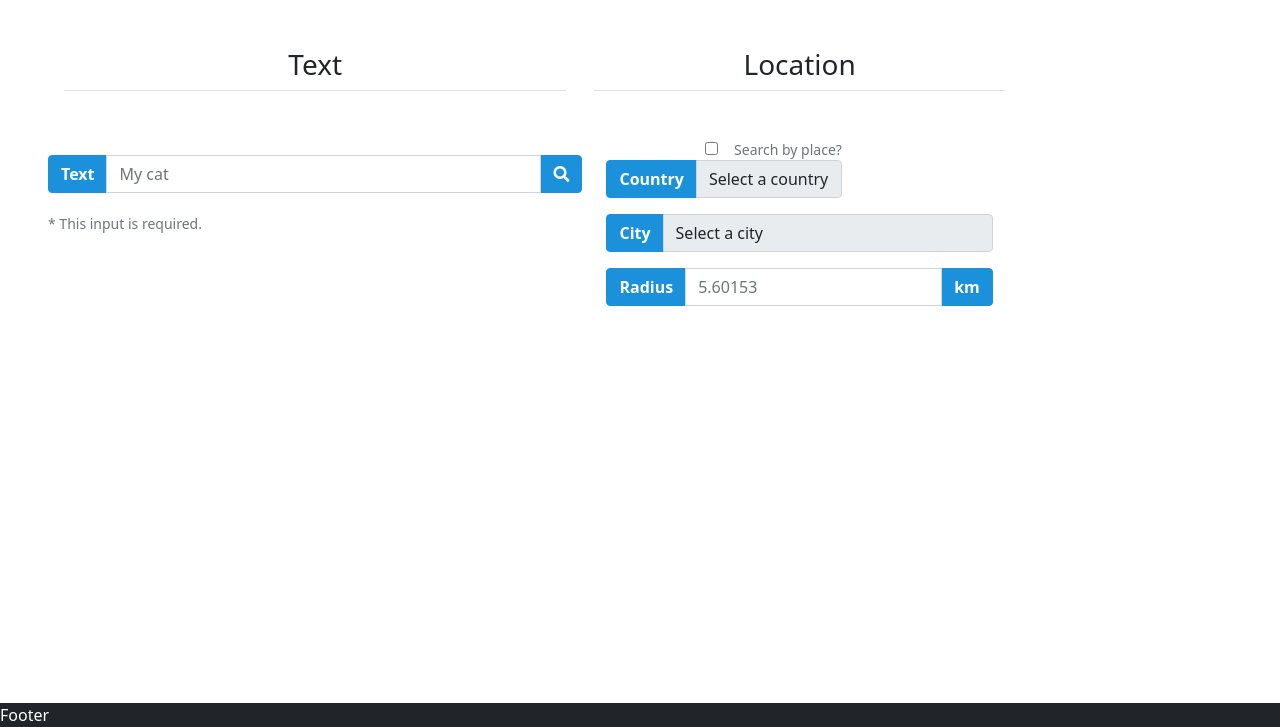
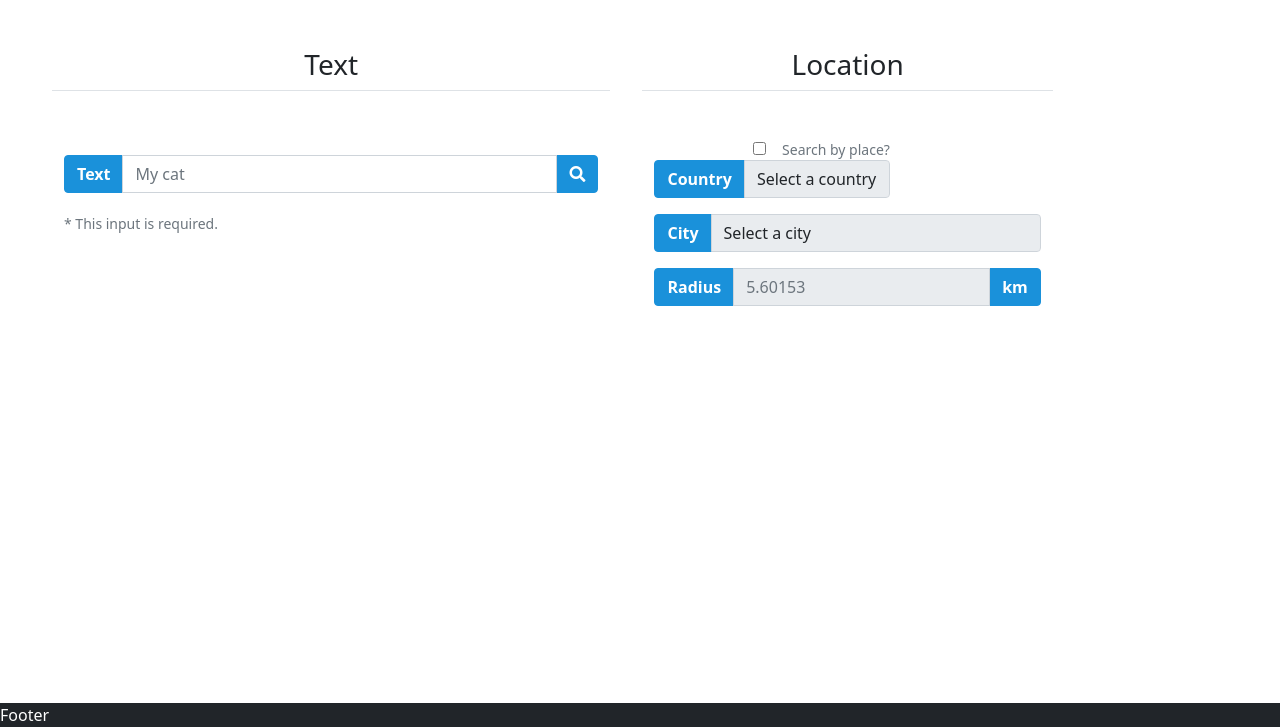
Before and after one commit to jonAhmeti/TwitterAPI, a Django app: page / in a window 1280 px wide. Shown: the part 73-800 px from the top of the page. Run offline with Django 3.2, Linux system fonts and the light colour scheme; some libraries are stand-ins or nearby versions.

Commit message:
better location inputs visuals

```diff
--- a/Website/Tweets/static/Home/css/index.css
+++ b/Website/Tweets/static/Home/css/index.css
@@ -9,3 +9,8 @@
     color: #ffffff;
     font-weight: 600;
 }
+
+.input_focus:focus {
+    box-shadow: none;
+    border-color: rgb(26,145,218);
+}
--- a/Website/Tweets/static/Home/js/index.js
+++ b/Website/Tweets/static/Home/js/index.js
@@ -1,12 +1,19 @@
 $(function() {
 
     const selectCountry = $("select[name='country']");
+    const selectCity = $("select[name='selectCity']");
+    const radius = $("input[name='radius']");
 
     $("input[name='byPlace']").on('change', function () {
         if ($(this).prop('checked')){
             $(selectCountry).prop('disabled', false);
+            $(selectCity).prop('disabled', false);
+            $(radius).prop('disabled', false)
+
         }else{
             $(selectCountry).prop('disabled', true);
+            $(selectCity).prop('disabled', true);
+            $(radius).prop('disabled', true)
         }
         console.log( $(this).prop('checked'));
     });
@@ -23,9 +30,7 @@ $(function() {
                     for (let element of result){
                         options += `<option value="${element[0]}">${element[1]}</option>`
                     }
-                    const selectCity = $('#selectCity');
                     $(selectCity).html(options);
-                    $(selectCity).prop('disabled', false);
                 },
                 error: function (error) {
                     console.log('Something went wrong.', error);
--- a/Website/Tweets/templates/Home/index.html
+++ b/Website/Tweets/templates/Home/index.html
@@ -7,21 +7,21 @@
     <main class="my-5 d-flex flex-fill">
         <form class="row row-cols-auto">
             <!-- Search Input -->
-            <div class="col-auto">
-                <div class="row row-cols-1 text-center border-bottom mx-3 mb-5">
+            <div class="col-auto mx-3">
+                <div class="row row-cols-1 text-center border-bottom mb-5">
                     <h3>Text</h3>
                 </div>
                 <div class="row row-cols-1">
                     <div class="input-group my-3">
                         <label class="input-group-text bg_blue">Text</label>
-                        <input name="query" type="search" class="form-control" placeholder="My cat" />
+                        <input name="query" type="search" class="form-control input_focus" placeholder="My cat" />
                         <span class="input-group-text search_icon bg_blue"> <i class="fas fa-search"></i></span>
                     </div>
                     <label class="form-text">* This input is required.</label>
                 </div>
             </div>
             <!-- Place Inputs -->
-            <div class="col-auto">
+            <div class="col-auto mx-3">
                 <div class="row row-cols-1 text-center border-bottom mb-5">
                     <h3>Location</h3>
                 </div>
@@ -36,7 +36,7 @@
                         <!-- Country Selection Input -->
                         <div class="input-group">
                             <label class="input-group-text bg_blue">Country</label>
-                            <select disabled class="form-control" name="country">
+                            <select disabled class="form-control  input_focus" name="country">
                                 <option value="" disabled selected>Select a country</option>
                                 {% for country in context_countries %}
                                 <option value="{{ country.1 }}">{{ country.0 }}</option>
@@ -48,14 +48,15 @@
                 <!-- City Input -->
                 <div class="input-group my-3">
                     <label class="input-group-text bg_blue">City</label>
-                    <select disabled class="form-control" id="selectCity">
-                        <option>Select a city</option>
+                    <select disabled class="form-control input_focus" name="selectCity">
+                        <option value="" disabled selected>Select a city</option>
+                        <option value="" disabled>(Select a country first)</option>
                     </select>
                 </div>
                 <!-- Radius Input -->
                 <div class="input-group my-3">
                     <label class="input-group-text bg_blue">Radius</label>
-                    <input name="radius" type="text" class="form-control" placeholder="5.60153" aria-label="Radius" />
+                    <input disabled name="radius" type="text" class="form-control input_focus" placeholder="5.60153" aria-label="Radius" />
                     <span class="input-group-text bg_blue">km</span>
                 </div>
             </div>
```
